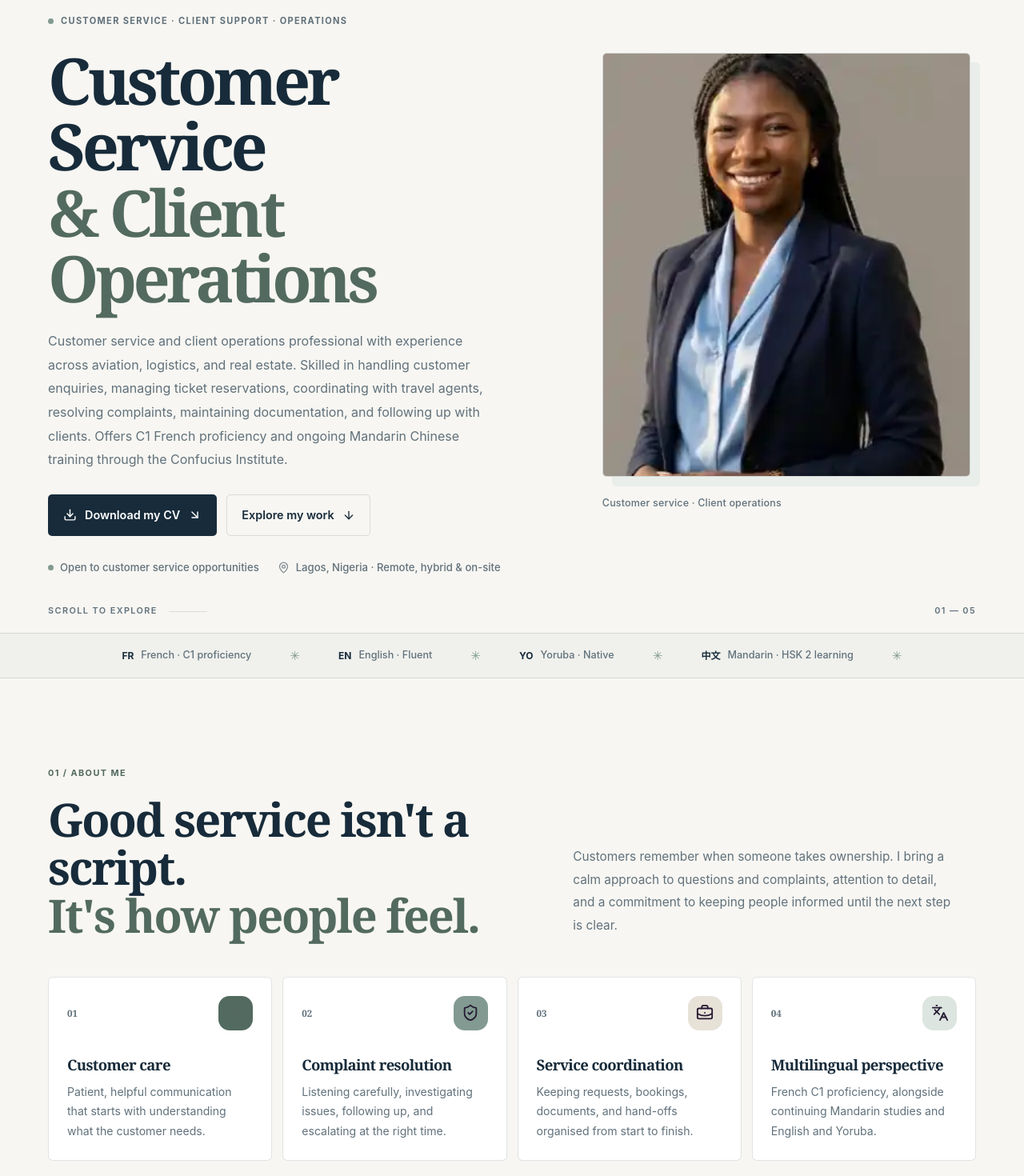
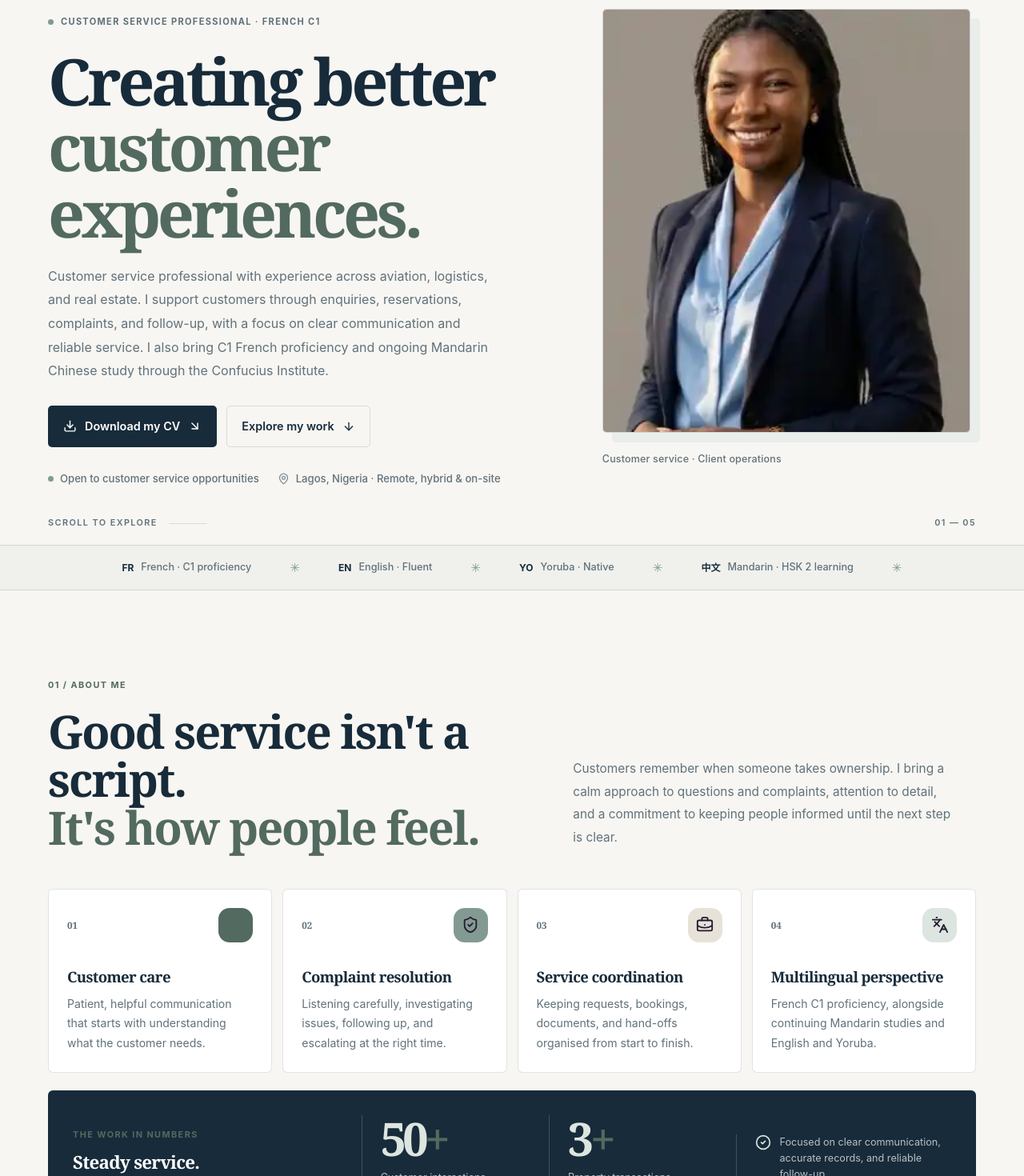
Before and after one commit to ARGS-PYH/aminat-customer-service-portfolio, a React (Vite) app: page / in a window 1280 px wide. Shown: the part 160-1630 px from the top of the page at 80% size. Built offline with nearby package versions, Linux system fonts and the light colour scheme.

Commit message:
Refine portfolio introduction and matching CV styling

```diff
--- a/src/App.jsx
+++ b/src/App.jsx
@@ -120,8 +120,8 @@ function buildPdf() {
   const pageHeight = doc.internal.pageSize.getHeight();
   const margin = 17, width = pageWidth - margin * 2;
   let y = 18;
-  const purple = [105, 61, 224], coral = [250, 99, 76];
-  const ink = [35, 27, 49], muted = [105, 97, 121];
+  const purple = [83, 105, 96], coral = [130, 154, 145];
+  const ink = [23, 43, 58], muted = [98, 112, 122];
   const ensure = (height = 8) => {
     if (y + height > pageHeight - 17) {
       doc.addPage(); y = 19;
@@ -169,7 +169,7 @@ function downloadWord() {
   const esc = (s) => String(s).replace(/&/g, "&amp;").replace(/</g, "&lt;").replace(/>/g, "&gt;");
   const list = (arr) => "<ul>" + arr.map((v) => "<li>" + esc(v) + "</li>").join("") + "</ul>";
   const jobs = experience.map((job) => "<h3>" + esc(job.role) + "</h3><p class='meta'>" + esc(job.company + " | " + job.period) + "</p>" + list(job.points)).join("");
-  const html = `<!doctype html><html><head><meta charset="utf-8"><style>body{font-family:Arial,sans-serif;color:#251a32;line-height:1.45;margin:34pt}h1{font-size:23pt;margin-bottom:3pt}h2{font-size:13pt;color:#6e38e8;border-bottom:2px solid #ff6248;padding-bottom:4pt;margin-top:19pt}h3{font-size:11pt;margin:12pt 0 2pt}.meta{font-weight:bold;color:#6e38e8;font-size:9pt}p,li{font-size:10pt}ul{margin-top:4pt}.title{font-weight:bold;color:#6e38e8;letter-spacing:1pt;font-size:9pt}.muted{color:#70647a;font-size:9pt}</style></head><body><h1>${esc(cv.name)}</h1><p class="title">${esc(cv.title)}</p><p class="muted">${esc(cv.contact)}</p><h2>Professional Summary</h2><p>${esc(cv.summary)}</p><h2>Core Strengths</h2>${list(cv.strengths)}<h2>Professional Experience</h2>${jobs}<h2>Education &amp; Professional Training</h2>${list(cv.education.concat("HRM & Customer Service | Mastercard"))}<h2>Languages</h2>${list(cv.languages)}<h2>Leadership</h2>${list(cv.leadership)}<p>References available on request.</p></body></html>`;
+  const html = `<!doctype html><html><head><meta charset="utf-8"><style>body{font-family:Arial,sans-serif;color:#172b3a;line-height:1.55;margin:34pt}h1{font-size:23pt;margin-bottom:3pt}h2{font-size:13pt;color:#536a60;border-bottom:1px solid #829a91;padding-bottom:4pt;margin-top:19pt}h3{font-size:11pt;margin:12pt 0 2pt}.meta{font-weight:bold;color:#536a60;font-size:9pt}p,li{font-size:10pt}ul{margin-top:4pt}.title{font-weight:bold;color:#536a60;letter-spacing:1pt;font-size:9pt}.muted{color:#61717b;font-size:9pt}</style></head><body><h1>${esc(cv.name)}</h1><p class="title">${esc(cv.title)}</p><p class="muted">${esc(cv.contact)}</p><h2>Professional Summary</h2><p>${esc(cv.summary)}</p><h2>Core Strengths</h2>${list(cv.strengths)}<h2>Professional Experience</h2>${jobs}<h2>Education &amp; Professional Training</h2>${list(cv.education.concat("HRM & Customer Service | Mastercard"))}<h2>Languages</h2>${list(cv.languages)}<h2>Leadership</h2>${list(cv.leadership)}<p>References available on request.</p></body></html>`;
   const blob = new Blob(["\ufeff", html], { type: "application/msword;charset=utf-8" });
   const url = URL.createObjectURL(blob);
   const a = document.createElement("a"); a.href = url; a.download = "Abesin_Oluwaseun_Aminat_Master_CV.doc";
@@ -194,7 +194,7 @@ export default function App() {
 
   useEffect(() => {
     document.documentElement.dataset.theme = theme;
-    document.querySelector('meta[name="theme-color"]')?.setAttribute("content", theme === "dark" ? "#15131d" : "#fffaf3");
+    document.querySelector('meta[name="theme-color"]')?.setAttribute("content", theme === "dark" ? "#141C24" : "#F7F6F2");
     try { localStorage.setItem("aminat-theme", theme); } catch {}
   }, [theme]);
 
@@ -251,9 +251,9 @@ export default function App() {
           <div className="hero-orbit hero-orbit--two" aria-hidden="true"/>
           <div className="hero-grid container">
             <div className="hero-copy">
-              <motion.div initial={reduceMotion ? false : {opacity:0,y:12}} animate={{opacity:1,y:0}} transition={{duration:.5}} className="eyebrow"><span className="eyebrow-dot"/> CUSTOMER SERVICE · CLIENT SUPPORT · OPERATIONS</motion.div>
-              <motion.h1 initial={reduceMotion ? false : {opacity:0,y:18}} animate={{opacity:1,y:0}} transition={{duration:.65,delay:.08}} className="hero-title">Customer Service<br/><span>&amp; Client Operations</span></motion.h1>
-              <motion.p initial={reduceMotion ? false : {opacity:0,y:18}} animate={{opacity:1,y:0}} transition={{duration:.65,delay:.15}} className="hero-intro">Customer service and client operations professional with experience across aviation, logistics, and real estate. Skilled in handling customer enquiries, managing ticket reservations, coordinating with travel agents, resolving complaints, maintaining documentation, and following up with clients. Offers C1 French proficiency and ongoing Mandarin Chinese training through the Confucius Institute.</motion.p>
+              <motion.div initial={reduceMotion ? false : {opacity:0,y:12}} animate={{opacity:1,y:0}} transition={{duration:.5}} className="eyebrow"><span className="eyebrow-dot"/> CUSTOMER SERVICE PROFESSIONAL · FRENCH C1</motion.div>
+              <motion.h1 initial={reduceMotion ? false : {opacity:0,y:18}} animate={{opacity:1,y:0}} transition={{duration:.65,delay:.08}} className="hero-title">Creating better<br/><span>customer experiences.</span></motion.h1>
+              <motion.p initial={reduceMotion ? false : {opacity:0,y:18}} animate={{opacity:1,y:0}} transition={{duration:.65,delay:.15}} className="hero-intro">Customer service professional with experience across aviation, logistics, and real estate. I support customers through enquiries, reservations, complaints, and follow-up, with a focus on clear communication and reliable service. I also bring C1 French proficiency and ongoing Mandarin Chinese study through the Confucius Institute.</motion.p>
               <motion.div initial={reduceMotion ? false : {opacity:0,y:18}} animate={{opacity:1,y:0}} transition={{duration:.65,delay:.22}} className="hero-actions">
                 <button className="button button--dark" onClick={buildPdf}><Download size={17}/> Download my CV <ArrowDownRight size={17}/></button>
                 <ButtonLink href="#experience" kind="outline">Explore my work <ArrowDown size={16}/></ButtonLink>
@@ -284,7 +284,7 @@ export default function App() {
             <div className="strength-grid">
               {strengths.map((item,index)=>{const Icon=item.icon;return <Reveal key={item.no} delay={index*.07}><article className={`strength-card strength-card--${index+1}`}><div className="strength-card-top"><span className="strength-number">{item.no}</span><span className="strength-icon"><Icon size={22}/></span></div><h3>{item.title}</h3><p>{item.text}</p><ArrowUpRight className="card-arrow" size={18}/></article></Reveal>;})}
             </div>
-            <Reveal className="stats-panel"><div className="stats-intro"><span className="section-kicker">THE WORK IN NUMBERS</span><h3>Steady service.<br/>Careful follow-through.</h3></div><div className="stat"><strong>50<span>+</span></strong><p>Customer interactions<br/>handled per day in aviation</p></div><div className="stat"><strong>3<span>+</span></strong><p>Property transactions<br/>supported per month</p></div><div className="stat stat-note"><Sparkles size={20}/><p>Focused on clear communication, accurate records, and reliable follow-up.</p></div></Reveal>
+            <Reveal className="stats-panel"><div className="stats-intro"><span className="section-kicker">THE WORK IN NUMBERS</span><h3>Steady service.<br/>Careful follow-through.</h3></div><div className="stat"><strong>50<span>+</span></strong><p>Customer interactions<br/>handled per day in aviation</p></div><div className="stat"><strong>3<span>+</span></strong><p>Property transactions<br/>supported per month</p></div><div className="stat stat-note"><CheckCircle2 size={20}/><p>Focused on clear communication, accurate records, and reliable follow-up.</p></div></Reveal>
           </div>
         </section>
 
```
